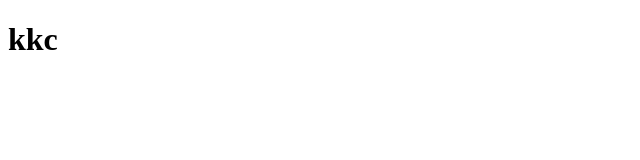
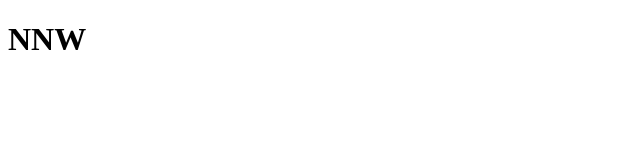
Before and after one commit to khinkhinchawed/khinkhinchawed.github.io, a plain HTML site: page index.html in a window 1280 px wide. Shown: the full height of the page, 0-640 px from the left. Drawn offline with Linux system fonts and the light colour scheme.

Commit message:
first upload

```diff
--- a/index.html
+++ b/index.html
@@ -6,6 +6,6 @@
     <title>Document</title>
 </head>
 <body>
-    <h1>kkc</h1>
+    <h1>NNW</h1>
 </body>
 </html>
```
